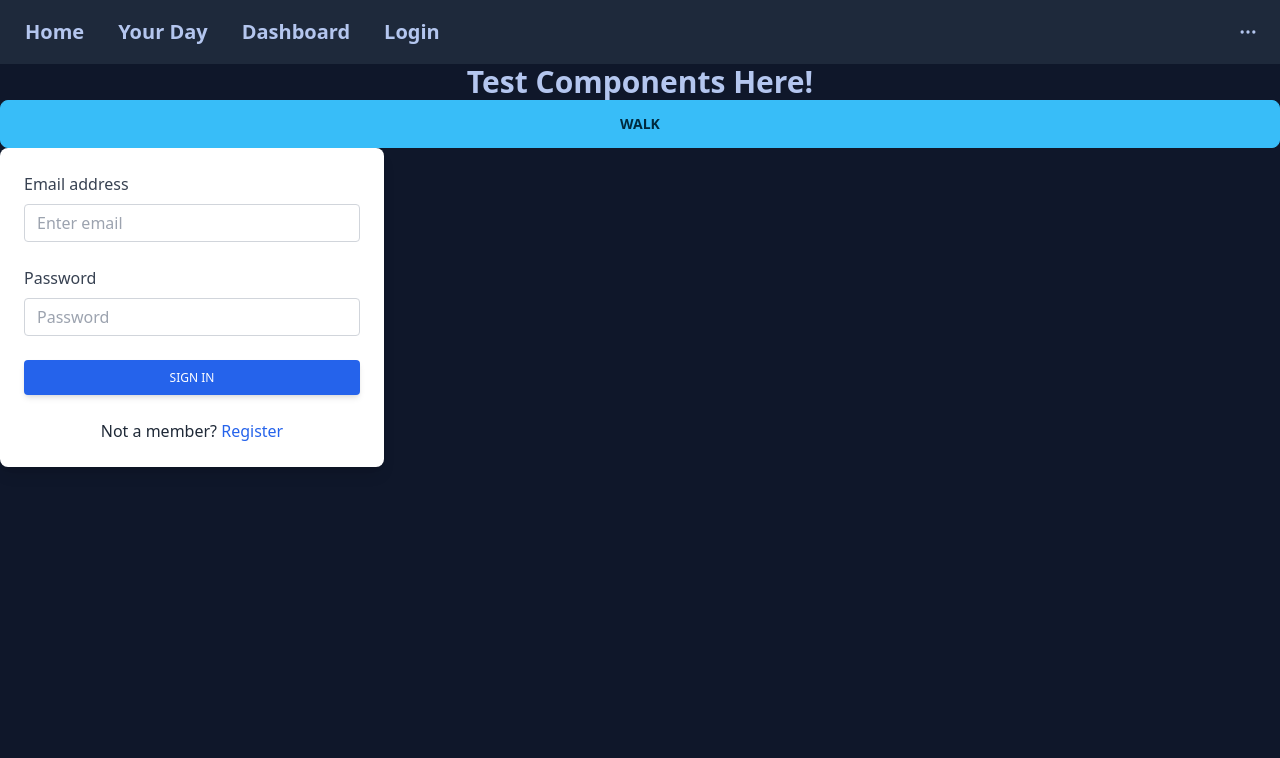
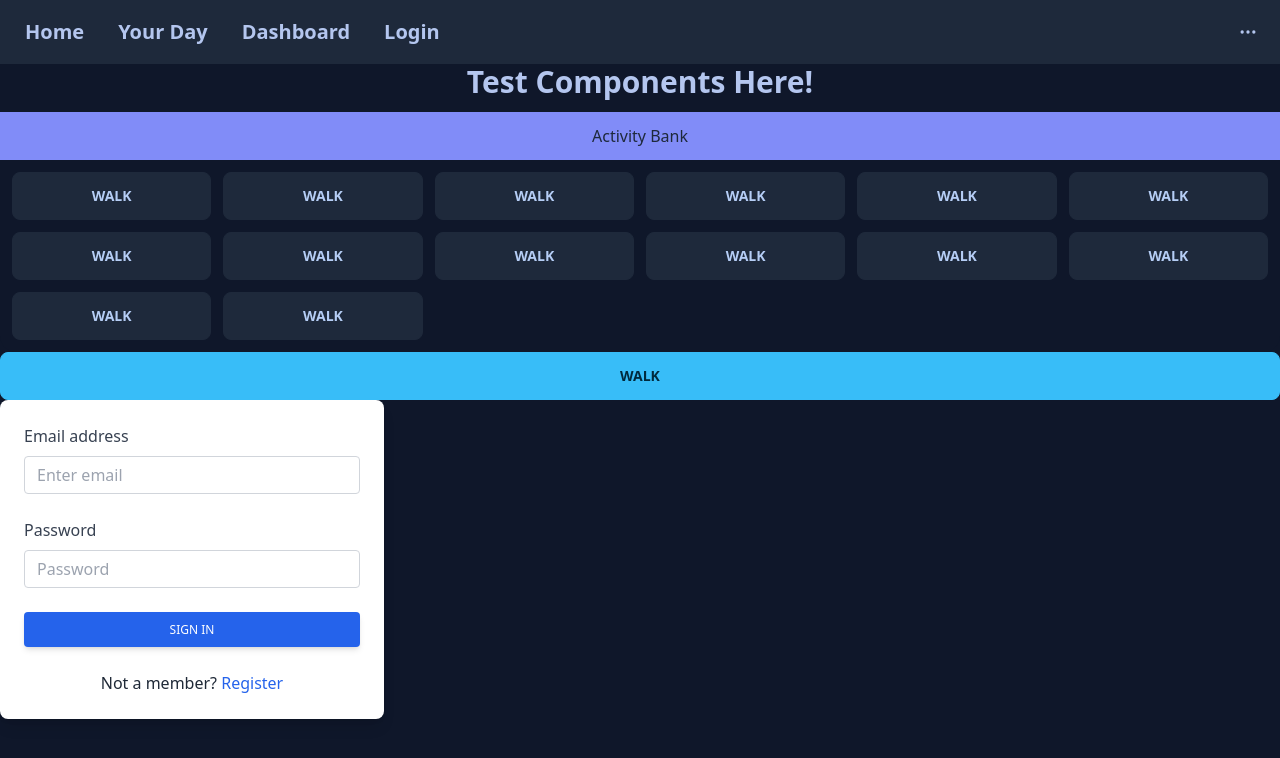
Before and after one commit to Nghia314/new5hark, a React (Create React App) app in the folder client/: page /ct in a window 1280 px wide. Shown: the top 758 px of the page. Built offline with nearby package versions, Linux system fonts and the light colour scheme.

Commit message:
Added activity bank component

```diff
--- a/client/src/components/ActivityBank.jsx
+++ b/client/src/components/ActivityBank.jsx
@@ -1,13 +1,38 @@
-import React from "react";
+import React, { useEffect } from "react";
+import { fetchAllActivities } from "../utils/API.js";
 
 import Button from "./Button.jsx";
 // take in array of objects from the fetch from all activities
 // map through, creating a button for each one,
 // <Button {activity}, including the color/>
 function ActivityBank({ communityActivities }) {
+  useEffect(() => {
+
+  }, []);
+
   return (
     <>
-      <h2>SOMETHING WILL GO HERE</h2>
+      <div className="card bg-base-100 mt-3">
+        <h2 className="card-header text-center text-neutral p-3 bg-secondary">
+          Activity Bank
+        </h2>
+        <div className="grid grid-cols-2 md:grid-cols-4 xl:grid-cols-6 p-3 gap-3">
+          <button className="btn btn-default w-full truncate">Walk</button>
+          <button className="btn btn-default w-full truncate">Walk</button>
+          <button className="btn btn-default w-full truncate">Walk</button>
+          <button className="btn btn-default w-full truncate">Walk</button>
+          <button className="btn btn-default w-full truncate">Walk</button>
+          <button className="btn btn-default w-full truncate">Walk</button>
+          <button className="btn btn-default w-full truncate">Walk</button>
+          <button className="btn btn-default w-full truncate">Walk</button>
+          <button className="btn btn-default w-full truncate">Walk</button>
+          <button className="btn btn-default w-full truncate">Walk</button>
+          <button className="btn btn-default w-full truncate">Walk</button>
+          <button className="btn btn-default w-full truncate">Walk</button>
+          <button className="btn btn-default w-full truncate">Walk</button>
+          <button className="btn btn-default w-full truncate">Walk</button>
+        </div>
+      </div>
     </>
   );
 }
--- a/client/src/components/Chart.jsx
+++ b/client/src/components/Chart.jsx
@@ -93,7 +93,7 @@ function Chart() {
   };
 
   return (
-    <Doughnut data={data} />
+    <Doughnut className="max-h-screen" data={data} />
   );
 }
 
--- a/client/src/pages/ComponentTester.jsx
+++ b/client/src/pages/ComponentTester.jsx
@@ -2,6 +2,7 @@ import React from "react";
 import Loginform from "../components/Loginform";
 import SignupForm from "../components/SignupForm";
 import Button from "../components/Button";
+import ActivityBank from "../components/ActivityBank";
 
 function ComponentTester() {
   function itWorks() {
@@ -19,6 +20,7 @@ function ComponentTester() {
       <h1 className="text-center text-3xl font-bold">Test Components Here!</h1>
       {/* <Loginform />
       <SignupForm /> */}
+      <ActivityBank />
       <Button activity={obj.name} onClick={itWorks} color={"primary"} />
       <Loginform />
     </>
--- a/client/src/pages/Dashboard.jsx
+++ b/client/src/pages/Dashboard.jsx
@@ -83,71 +83,7 @@ function Dashboard() {
             {/* create activity form */}
             <CreateActivityForm />
           </div>
-
-          <div className="card bg-base-100 mt-3">
-            <h2 className="card-header text-neutral p-3 bg-secondary">
-              Activity Bank
-            </h2>
-            <div className="grid grid-cols-2 md:grid-cols-4 p-3 gap-3">
-              {/* activities.map((activity) => { */}
-              {/*   <Button / props> */}
-              {/* }) */}
-              <button className="btn btn-default b w-full truncate">
-                Walk
-              </button>
-              <button className="btn btn-default b w-full truncate">
-                Walk
-              </button>
-              <button className="btn btn-default b w-full truncate">
-                Walk
-              </button>
-              <button className="btn btn-default b w-full truncate">
-                Walk
-              </button>
-              <button className="btn btn-default b w-full truncate">
-                Walk
-              </button>
-              <button className="btn btn-default b w-full truncate">
-                Walk
-              </button>
-              <button className="btn btn-default b w-full truncate">
-                Walk
-              </button>
-              <button className="btn btn-default b w-full truncate">
-                Walk
-              </button>
-              <button className="btn btn-default b w-full truncate">
-                Walk
-              </button>
-              <button className="btn btn-default b w-full truncate">
-                Walk
-              </button>
-              <button className="btn btn-default b w-full truncate">
-                Walk
-              </button>
-              <button className="btn btn-default b w-full truncate">
-                Walk
-              </button>
-              <button className="btn btn-default b w-full truncate">
-                Walk
-              </button>
-              <button className="btn btn-default b w-full truncate">
-                Walk
-              </button>
-              <button className="btn btn-default b w-full truncate">
-                Walk
-              </button>
-              <button className="btn btn-default b w-full truncate">
-                Walk
-              </button>
-              <button className="btn btn-default b w-full truncate">
-                Walk
-              </button>
-              <button className="btn btn-default b w-full truncate">
-                Walk
-              </button>
-            </div>
-          </div>
+          <ActivityBank />
           {/* end of communty activity div  */}
         </div>
         {/* end of left side of page */}
```
